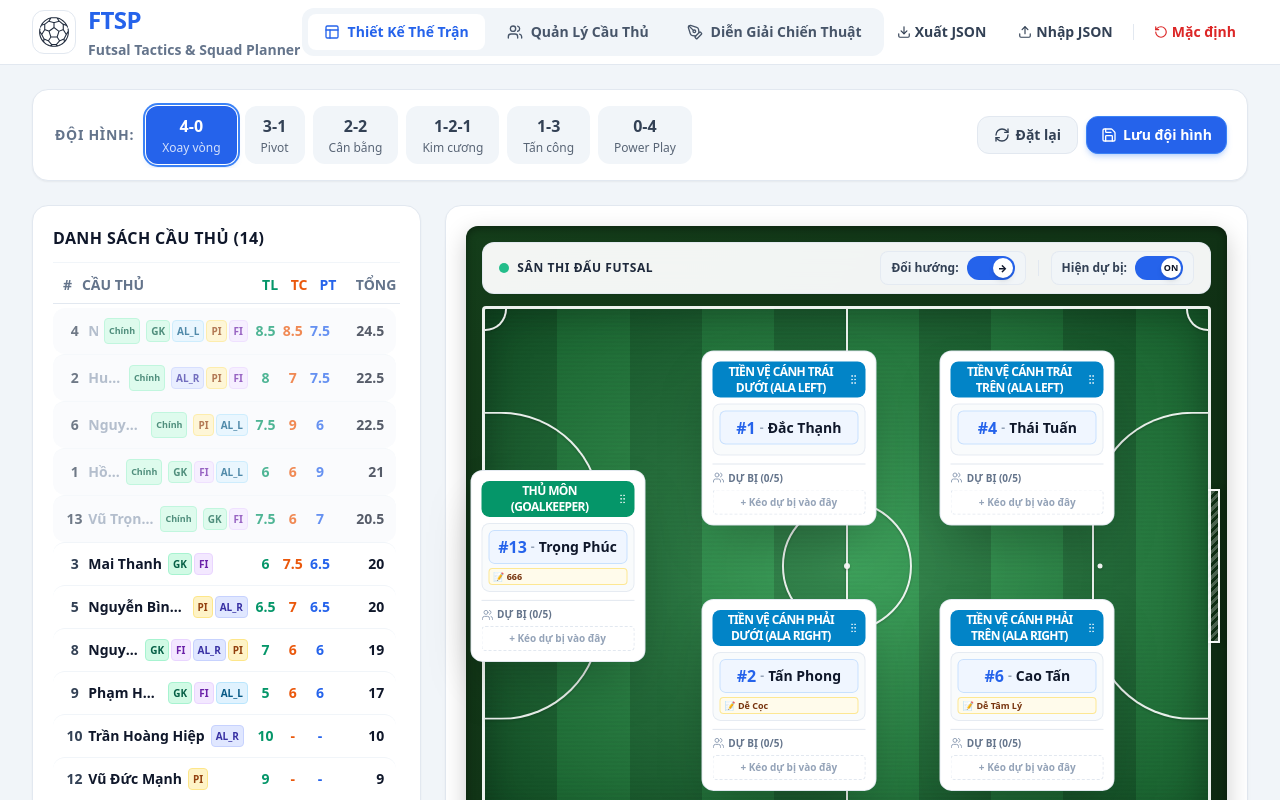
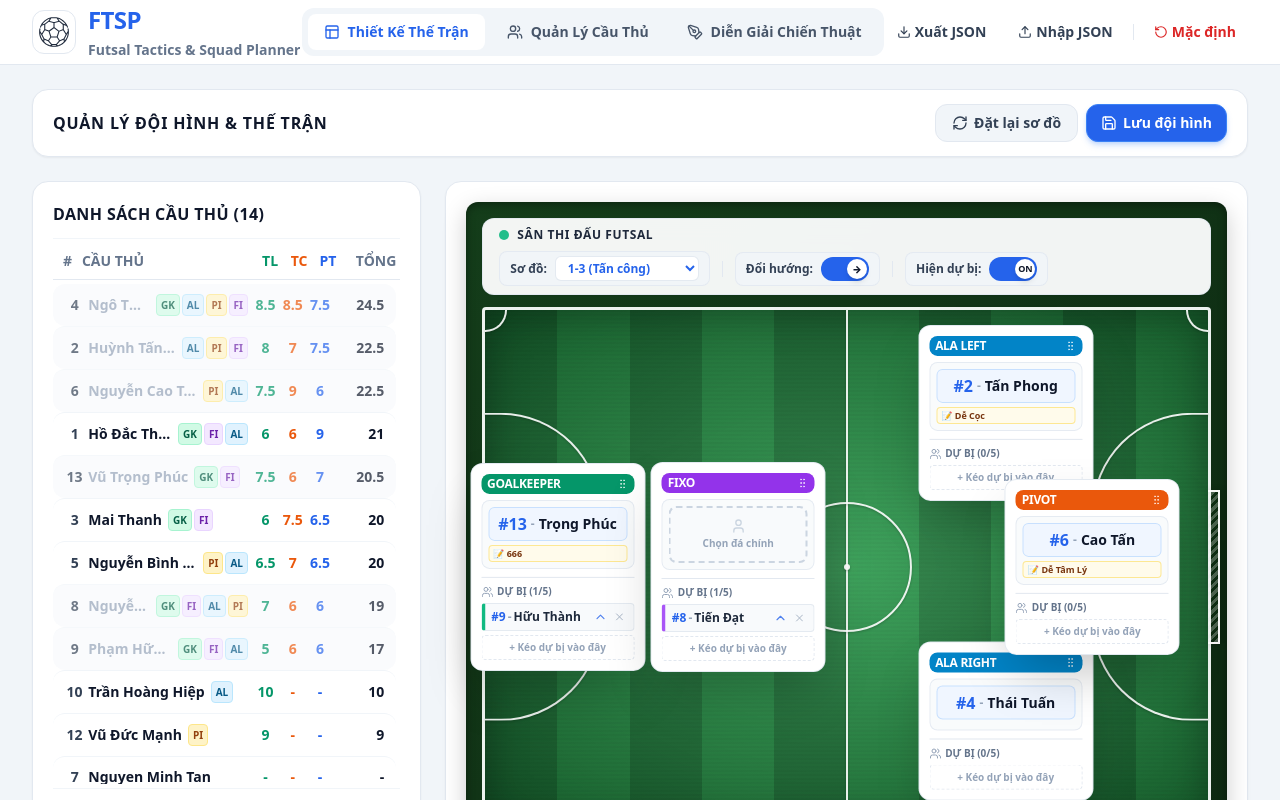
Before and after one commit to haidinhtran/futsal-planner, a React (Vite) app: page / in a window 1280 px wide. Shown: the top 800 px of the page. Built offline with nearby package versions, Linux system fonts and the light colour scheme.

Commit message:
feat: implement FutsalPitch and TacticsBoard UI components with formation and player management logic

```diff
--- a/src/components/FutsalPitch.tsx
+++ b/src/components/FutsalPitch.tsx
@@ -1,6 +1,7 @@
 import React, { useState } from 'react';
 import type { PositionSlot, Player, AttackDirection } from '../types/futsal';
-import { getPositionConfig } from '../types/futsal';
+import { FORMATION_PRESETS } from '../services/initialData';
+import { getUniquePositionConfigs } from '../types/futsal';
 import { User, X, GripVertical, ChevronUp, Users } from 'lucide-react';
 
 interface FutsalPitchProps {
@@ -8,6 +9,8 @@ interface FutsalPitchProps {
   playersMap: Record<string, Player>;
   selectedSlotId: string | null;
   attackDirection?: AttackDirection;
+  currentFormationId?: string;
+  onSelectFormation?: (formationId: string) => void;
   onToggleAttackDirection?: () => void;
   onSelectSlot: (slotId: string) => void;
   onAssignPlayerToSlot: (slotId: string, playerId: string) => void;
@@ -17,6 +20,24 @@ interface FutsalPitchProps {
   onPromoteSubToMain?: (slotId: string, subPlayerId: string) => void;
   onSwapSlots: (slotIdA: string, slotIdB: string) => void;
 }
+
+// Helper function to format clean English role titles for pitch card headers
+export const getEnglishRoleTitle = (role: string): string => {
+  switch (role) {
+    case 'GOALKEEPER':
+      return 'Goalkeeper';
+    case 'FIXO':
+      return 'Fixo';
+    case 'ALA_LEFT':
+      return 'Ala Left';
+    case 'ALA_RIGHT':
+      return 'Ala Right';
+    case 'PIVOT':
+      return 'Pivot';
+    default:
+      return role;
+  }
+};
 
 // Smart helper function for Vietnamese short names (e.g. "Nguyễn Cao Tấn" -> "Cao Tấn", "Hồ Đắc Thạnh" -> "Đắc Thạnh")
 export const getVietnameseShortName = (fullName: string): string => {
@@ -31,6 +52,8 @@ export const FutsalPitch: React.FC<FutsalPitchProps> = ({
   playersMap,
   selectedSlotId,
   attackDirection = 'right',
+  currentFormationId,
+  onSelectFormation,
   onToggleAttackDirection,
   onSelectSlot,
   onAssignPlayerToSlot,
@@ -133,7 +156,7 @@ export const FutsalPitch: React.FC<FutsalPitchProps> = ({
 
   return (
     <div className="futsal-pitch-container w-full">
-      {/* UI Safe Area: Dedicated Header Bar for Court Controls & Attack Direction / Sub Visibility Toggle */}
+      {/* UI Safe Area: Dedicated Header Bar for Court Controls & Formation / Direction / Sub Visibility Toggle */}
       <div className="flex flex-wrap items-center justify-between bg-white/95 backdrop-blur-md px-4 py-2 rounded-xl mb-3 border border-slate-200/90 text-slate-800 text-xs font-bold shadow-sm gap-2">
         <div className="flex items-center space-x-2">
           <span className="w-2.5 h-2.5 rounded-full bg-emerald-500 animate-pulse"></span>
@@ -141,7 +164,29 @@ export const FutsalPitch: React.FC<FutsalPitchProps> = ({
         </div>
 
         {/* Right Controls Group */}
-        <div className="flex items-center space-x-2 sm:space-x-3">
+        <div className="flex flex-wrap items-center space-x-2 sm:space-x-3">
+          {/* Formation Preset Dropdown Selector */}
+          {currentFormationId && onSelectFormation && (
+            <>
+              <div className="flex items-center space-x-1.5 sm:space-x-2 bg-slate-100/90 px-2.5 py-1 rounded-lg border border-slate-200/80">
+                <span className="text-slate-700 font-extrabold text-[11px] sm:text-xs shrink-0">Sơ đồ:</span>
+                <select
+                  value={currentFormationId}
+                  onChange={(e) => onSelectFormation(e.target.value)}
+                  className="bg-white text-blue-600 font-black text-xs px-2 py-0.5 rounded-md border border-slate-200/90 shadow-2xs cursor-pointer focus:outline-none focus:ring-2 focus:ring-blue-500/30"
+                >
+                  {FORMATION_PRESETS.map((preset) => (
+                    <option key={preset.id} value={preset.id}>
+                      {preset.name} ({preset.subName})
+                    </option>
+                  ))}
+                </select>
+              </div>
+
+              <div className="h-4 w-px bg-slate-200"></div>
+            </>
+          )}
+
           {/* Direction Switcher Toggle */}
           <div className="flex items-center space-x-1.5 sm:space-x-2 bg-slate-100/90 px-2.5 py-1 rounded-lg border border-slate-200/80">
             <span className="text-slate-700 font-extrabold text-[11px] sm:text-xs">Đổi hướng:</span>
@@ -232,8 +277,8 @@ export const FutsalPitch: React.FC<FutsalPitchProps> = ({
                     slot.role
                   )}`}
                 >
-                  <span className="whitespace-normal break-words text-center flex-1 tracking-tighter" title={slot.label}>
-                    {slot.label}
+                  <span className="whitespace-normal break-words text-left flex-1 tracking-tight" title={slot.label}>
+                    {getEnglishRoleTitle(slot.role)}
                   </span>
                   <GripVertical className="w-3 h-3 opacity-80 cursor-grab shrink-0 ml-1" />
                 </div>
@@ -300,14 +345,11 @@ export const FutsalPitch: React.FC<FutsalPitchProps> = ({
 
                         {mainPlayer.positions && mainPlayer.positions.length > 0 && (
                           <div className="flex flex-wrap gap-1 my-0.5">
-                            {mainPlayer.positions.map((pTag) => {
-                              const cfg = getPositionConfig(pTag);
-                              return (
-                                <span key={pTag} className={`text-[9px] font-extrabold px-1.5 py-0.5 rounded ${cfg.bgClass} ${cfg.textClass}`}>
-                                  {cfg.shortLabel}
-                                </span>
-                              );
-                            })}
+                            {getUniquePositionConfigs(mainPlayer.positions).map((cfg) => (
+                              <span key={cfg.shortLabel} className={`text-[9px] font-extrabold px-1.5 py-0.5 rounded ${cfg.bgClass} ${cfg.textClass}`}>
+                                {cfg.shortLabel}
+                              </span>
+                            ))}
                           </div>
                         )}
 
--- a/src/components/TacticsBoard.tsx
+++ b/src/components/TacticsBoard.tsx
@@ -1,6 +1,6 @@
 import React, { useState, useMemo, useEffect } from 'react';
 import type { Player, TacticalSquad, PositionSlot, AttackDirection } from '../types/futsal';
-import { POSITION_TAG_CONFIG, getPositionConfig } from '../types/futsal';
+import { POSITION_TAG_CONFIG, getUniquePositionConfigs } from '../types/futsal';
 import { FORMATION_PRESETS, INITIAL_TACTICAL_SQUAD } from '../services/initialData';
 import { FutsalPitch } from './FutsalPitch';
 import { RefreshCw, Save, Trash2, ArrowLeftRight, Info } from 'lucide-react';
@@ -348,41 +348,26 @@ export const TacticsBoard: React.FC<TacticsBoardProps> = ({ players, squad, onSa
 
   return (
     <div className="max-w-7xl 2xl:max-w-[1720px] mx-auto px-4 sm:px-6 lg:px-8 py-4 sm:py-6 space-y-4 sm:space-y-6">
-      {/* Top Bar: Formation Selector & Main Actions */}
-      <div className="bg-white px-3.5 py-2.5 sm:px-5 sm:py-3 rounded-2xl border border-slate-200 shadow-sm flex flex-col lg:flex-row items-stretch lg:items-center justify-between gap-2.5">
-        {/* Preset Formations Buttons */}
-        <div className="flex items-center gap-1.5 sm:gap-2 overflow-x-auto py-1 px-0.5 max-w-full no-scrollbar">
-          <span className="text-xs xl:text-sm font-black text-slate-500 uppercase tracking-wider mr-1 shrink-0">
-            ĐỘI HÌNH:
+      {/* Top Bar: Main Actions */}
+      <div className="bg-white px-4 py-3 sm:px-5 sm:py-3.5 rounded-2xl border border-slate-200 shadow-sm flex items-center justify-between gap-3">
+        <div className="flex items-center space-x-2">
+          <span className="font-extrabold text-slate-900 text-sm xl:text-base uppercase tracking-wider">
+            QUẢN LÝ ĐỘI HÌNH & THẾ TRẬN
           </span>
-          {FORMATION_PRESETS.map((preset) => (
-            <button
-              key={preset.id}
-              onClick={() => handleSelectFormation(preset.id)}
-              className={`px-3 py-1.5 sm:px-4 sm:py-2 rounded-xl text-center transition-all cursor-pointer shrink-0 ${
-                currentFormationId === preset.id
-                  ? 'bg-blue-600 text-white shadow-md shadow-blue-500/25 font-bold ring-2 ring-blue-500 ring-offset-1'
-                  : 'bg-slate-100 text-slate-700 hover:bg-slate-200 font-semibold'
-              }`}
-            >
-              <div className="text-xs sm:text-sm xl:text-base font-black leading-none mb-0.5">{preset.name}</div>
-              <div className="text-[10px] xl:text-xs opacity-80 font-medium leading-none">{preset.subName}</div>
-            </button>
-          ))}
         </div>
 
         {/* Action Buttons */}
-        <div className="flex items-center justify-end space-x-2 shrink-0">
+        <div className="flex items-center space-x-2 shrink-0">
           <button
             onClick={handleResetPreset}
-            className="flex-1 sm:flex-initial flex items-center justify-center space-x-1.5 px-3 py-1.5 sm:px-4 sm:py-2 text-xs xl:text-sm font-bold text-slate-700 bg-slate-100 hover:bg-slate-200 rounded-xl border border-slate-200 transition-all cursor-pointer"
+            className="flex items-center space-x-1.5 px-3 py-1.5 sm:px-4 sm:py-2 text-xs xl:text-sm font-bold text-slate-700 bg-slate-100 hover:bg-slate-200 rounded-xl border border-slate-200 transition-all cursor-pointer"
           >
             <RefreshCw className="w-3.5 h-3.5 sm:w-4 sm:h-4" />
-            <span>Đặt lại</span>
+            <span>Đặt lại sơ đồ</span>
           </button>
           <button
             onClick={handleSave}
-            className="flex-1 sm:flex-initial flex items-center justify-center space-x-1.5 px-3.5 py-1.5 sm:px-4.5 sm:py-2 text-xs xl:text-sm font-black text-white bg-blue-600 hover:bg-blue-700 rounded-xl shadow-md shadow-blue-500/25 border border-blue-500 transition-all cursor-pointer"
+            className="flex items-center space-x-1.5 px-3.5 py-1.5 sm:px-4.5 sm:py-2 text-xs xl:text-sm font-black text-white bg-blue-600 hover:bg-blue-700 rounded-xl shadow-md shadow-blue-500/25 border border-blue-500 transition-all cursor-pointer"
           >
             <Save className="w-3.5 h-3.5 sm:w-4 sm:h-4" />
             <span>Lưu đội hình</span>
@@ -434,31 +419,18 @@ export const TacticsBoard: React.FC<TacticsBoardProps> = ({ players, squad, onSa
                       <span className="col-span-1 text-center font-black text-slate-700">{p.number}</span>
                       <div className="col-span-6 flex items-center space-x-1.5 min-w-0 pr-1">
                         <span className="truncate font-bold" title={p.name}>{p.name}</span>
-                        {isAssignedMain && (
-                          <span className="text-[9px] font-black px-1 py-0.5 rounded bg-emerald-100 text-emerald-800 border border-emerald-200 shrink-0">
-                            Chính
-                          </span>
-                        )}
-                        {isAssignedSub && (
-                          <span className="text-[9px] font-black px-1 py-0.5 rounded bg-blue-100 text-blue-800 border border-blue-200 shrink-0">
-                            Dự bị
-                          </span>
-                        )}
                         {/* Quick Position Badges */}
                         {p.positions && p.positions.length > 0 && (
                           <div className="flex items-center space-x-0.5 shrink-0">
-                            {p.positions.map((pos) => {
-                              const cfg = getPositionConfig(pos);
-                              return (
+                            {getUniquePositionConfigs(p.positions).map((cfg) => (
                               <span
-                                  key={pos}
+                                key={cfg.shortLabel}
                                 className={`text-[9px] xl:text-[10px] font-black px-1 rounded border ${cfg.bgClass} ${cfg.textClass} ${cfg.borderClass}`}
                                 title={cfg.fullLabel}
                               >
                                 {cfg.shortLabel}
                               </span>
-                              );
-                            })}
+                            ))}
                           </div>
                         )}
                       </div>
@@ -521,6 +493,8 @@ export const TacticsBoard: React.FC<TacticsBoardProps> = ({ players, squad, onSa
               playersMap={playersMap}
               selectedSlotId={selectedSlotId}
               attackDirection={attackDirection}
+              currentFormationId={currentFormationId}
+              onSelectFormation={handleSelectFormation}
               onToggleAttackDirection={handleToggleAttackDirection}
               onSelectSlot={(id) => setSelectedSlotId(selectedSlotId === id ? null : id)}
               onAssignPlayerToSlot={handleAssignPlayerToSlot}
--- a/src/services/initialData.ts
+++ b/src/services/initialData.ts
@@ -99,13 +99,54 @@ export const FORMATION_PRESETS: FormationPreset[] = [
 ];
 
 export const INITIAL_TACTICAL_SQUAD = {
-  formationId: '4-0',
+  formationId: '1-3',
   slots: [
-    { id: 'slot-0', role: 'GOALKEEPER' as const, label: 'THỦ MÔN (GOALKEEPER)', x: 10, y: 50, playerId: '13', subPlayerIds: [] },
-    { id: 'slot-1', role: 'ALA_LEFT' as const, label: 'TIỀN VỆ CÁNH TRÁI DƯỚI (ALA LEFT)', x: 42, y: 25, playerId: '1', subPlayerIds: [] },
-    { id: 'slot-2', role: 'ALA_RIGHT' as const, label: 'TIỀN VỆ CÁNH PHẢI DƯỚI (ALA RIGHT)', x: 42, y: 75, playerId: '2', subPlayerIds: [] },
-    { id: 'slot-3', role: 'ALA_LEFT' as const, label: 'TIỀN VỆ CÁNH TRÁI TRÊN (ALA LEFT)', x: 75, y: 25, playerId: '4', subPlayerIds: [] },
-    { id: 'slot-4', role: 'ALA_RIGHT' as const, label: 'TIỀN VỆ CÁNH PHẢI TRÊN (ALA RIGHT)', x: 75, y: 75, playerId: '6', subPlayerIds: [] },
+    {
+      id: 'slot-0',
+      role: 'GOALKEEPER' as const,
+      label: 'THỦ MÔN (GOALKEEPER)',
+      x: 10,
+      y: 50,
+      playerId: '13',
+      subPlayerIds: ['9'],
+    },
+    {
+      id: 'slot-1',
+      role: 'FIXO' as const,
+      label: 'HẬU VỆ (FIXO)',
+      x: 35,
+      y: 50,
+      playerId: null,
+      subPlayerIds: ['8'],
+    },
+    {
+      id: 'slot-2',
+      role: 'ALA_LEFT' as const,
+      label: 'TIỀN VỆ CÁNH TRÁI (ALA LEFT)',
+      x: 72,
+      y: 20,
+      playerId: '2',
+      subPlayerIds: [],
+    },
+    {
+      id: 'slot-3',
+      role: 'ALA_RIGHT' as const,
+      label: 'TIỀN VỆ CÁNH PHẢI (ALA RIGHT)',
+      x: 72,
+      y: 80,
+      playerId: '4',
+      subPlayerIds: [],
+    },
+    {
+      id: 'slot-4',
+      role: 'PIVOT' as const,
+      label: 'TIỀN ĐẠO (PIVOT)',
+      x: 84,
+      y: 50,
+      playerId: '6',
+      subPlayerIds: [],
+    },
   ],
   notes: '',
+  attackDirection: 'right' as const,
 };
--- a/src/types/futsal.ts
+++ b/src/types/futsal.ts
@@ -4,13 +4,12 @@ export const POSITION_TAG_CONFIG: Record<
   string,
   { shortLabel: string; fullLabel: string; bgClass: string; textClass: string; borderClass: string }
 > = {
-  GK: { shortLabel: 'GK', fullLabel: 'Thủ Môn', bgClass: 'bg-emerald-100', textClass: 'text-emerald-800', borderClass: 'border-emerald-200' },
-  FI: { shortLabel: 'FI', fullLabel: 'Hậu Vệ', bgClass: 'bg-purple-100', textClass: 'text-purple-800', borderClass: 'border-purple-200' },
-  AL_L: { shortLabel: 'AL_L', fullLabel: 'Tiền Vệ Cánh Trái', bgClass: 'bg-sky-100', textClass: 'text-sky-800', borderClass: 'border-sky-200' },
-  AL_R: { shortLabel: 'AL_R', fullLabel: 'Tiền Vệ Cánh Phải', bgClass: 'bg-indigo-100', textClass: 'text-indigo-800', borderClass: 'border-indigo-200' },
-  PI: { shortLabel: 'PI', fullLabel: 'Tiền Đạo', bgClass: 'bg-amber-100', textClass: 'text-amber-800', borderClass: 'border-amber-200' },
-  // Backward compatibility alias for legacy 'AL' tag saved in browser localStorage
-  AL: { shortLabel: 'AL', fullLabel: 'Tiền Vệ Cánh', bgClass: 'bg-sky-100', textClass: 'text-sky-800', borderClass: 'border-sky-200' },
+  GK: { shortLabel: 'GK', fullLabel: 'Thủ Môn (Goalkeeper)', bgClass: 'bg-emerald-100', textClass: 'text-emerald-800', borderClass: 'border-emerald-200' },
+  FI: { shortLabel: 'FI', fullLabel: 'Hậu Vệ (Fixo)', bgClass: 'bg-purple-100', textClass: 'text-purple-800', borderClass: 'border-purple-200' },
+  AL_L: { shortLabel: 'AL', fullLabel: 'Tiền Vệ Cánh Trái (Ala Left)', bgClass: 'bg-sky-100', textClass: 'text-sky-800', borderClass: 'border-sky-200' },
+  AL_R: { shortLabel: 'AL', fullLabel: 'Tiền Vệ Cánh Phải (Ala Right)', bgClass: 'bg-sky-100', textClass: 'text-sky-800', borderClass: 'border-sky-200' },
+  PI: { shortLabel: 'PI', fullLabel: 'Tiền Đạo (Pivot)', bgClass: 'bg-amber-100', textClass: 'text-amber-800', borderClass: 'border-amber-200' },
+  AL: { shortLabel: 'AL', fullLabel: 'Tiền Vệ Cánh (Ala)', bgClass: 'bg-sky-100', textClass: 'text-sky-800', borderClass: 'border-sky-200' },
 };
 
 export const getPositionConfig = (pos: string) => {
@@ -23,6 +22,21 @@ export const getPositionConfig = (pos: string) => {
       borderClass: 'border-slate-200',
     }
   );
+};
+
+export const getUniquePositionConfigs = (positions?: string[]) => {
+  if (!positions || positions.length === 0) return [];
+  const seen = new Set<string>();
+  const list: Array<{ shortLabel: string; fullLabel: string; bgClass: string; textClass: string; borderClass: string }> = [];
+
+  for (const pos of positions) {
+    const cfg = getPositionConfig(pos);
+    if (!seen.has(cfg.shortLabel)) {
+      seen.add(cfg.shortLabel);
+      list.push(cfg);
+    }
+  }
+  return list;
 };
 
 export interface Player {
```
Lines whose indentation alone changed are shown as unchanged.
